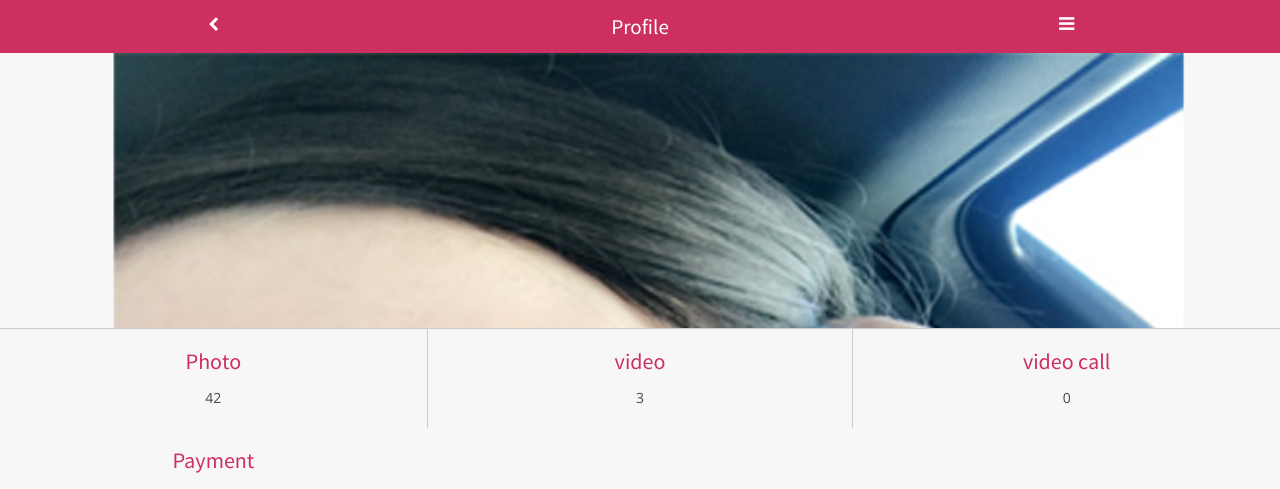
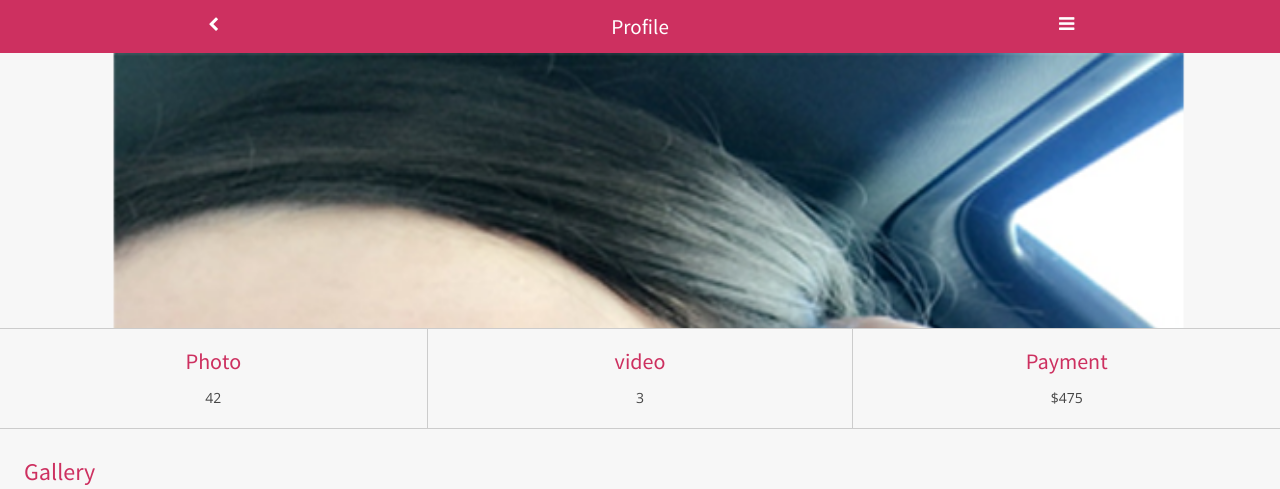
Before and after one commit to MegaFeet/fg, a plain HTML site: page single.html in a window 1280 px wide. Shown: the top 489 px of the page. Drawn offline with nearby package versions, Linux system fonts and the light colour scheme.

Commit message:
Update single.html

```diff
--- a/single.html
+++ b/single.html
@@ -131,10 +131,7 @@ $('.wrapper-dropdown-1').removeClass('active');
 <h3>video</h3>
 <p>3</p>
 </div>
-<div class="col-sm-4 follow-left text-center">
-<h3>video call</h3>
-<p>0</p>
-</div>
+
 <div class="col-sm-4 follow-left text-center">
 <h3>Payment</h3>
 <p>$475</p>
```
